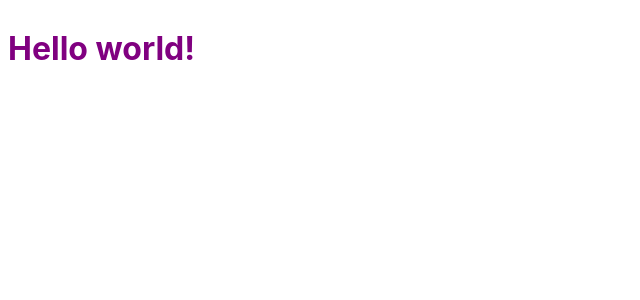
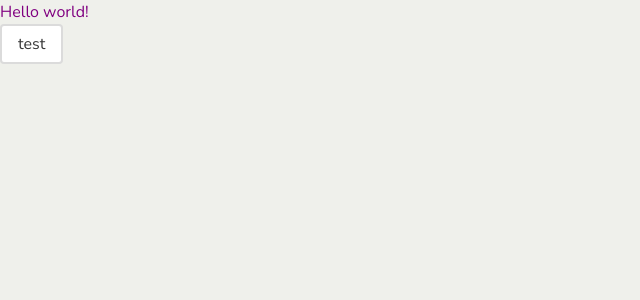
Before and after one commit to amcardle/aapp, a Svelte app: page / in a window 1280 px wide. Shown: the top 300 px of the page, without its empty margins (0-640 px from the left). Built offline with nearby package versions, Linux system fonts and the light colour scheme.

Commit message:
install bulma

```diff
--- a/package.json
+++ b/package.json
@@ -12,6 +12,9 @@
     "svelte": "^3.0.0"
   },
   "dependencies": {
+    "bulma": "^0.8.0",
+    "node-sass": "^4.12.0",
+    "rollup-plugin-postcss": "^2.0.3",
     "sirv-cli": "^0.4.4"
   },
   "scripts": {
--- a/rollup.config.js
+++ b/rollup.config.js
@@ -1,18 +1,20 @@
-import svelte from 'rollup-plugin-svelte';
-import resolve from 'rollup-plugin-node-resolve';
-import commonjs from 'rollup-plugin-commonjs';
-import livereload from 'rollup-plugin-livereload';
-import { terser } from 'rollup-plugin-terser';
+import svelte from "rollup-plugin-svelte";
+import resolve from "rollup-plugin-node-resolve";
+import commonjs from "rollup-plugin-commonjs";
+import livereload from "rollup-plugin-livereload";
+import { terser } from "rollup-plugin-terser";
+
+import postcss from "rollup-plugin-postcss";
 
 const production = !process.env.ROLLUP_WATCH;
 
 export default {
-	input: 'src/main.js',
+    input: "src/main.js",
     output: {
         sourcemap: true,
-		format: 'iife',
-		name: 'app',
-		file: 'public/bundle.js'
+        format: "iife",
+        name: "app",
+        file: "public/bundle.js"
     },
     plugins: [
         svelte({
@@ -21,9 +23,10 @@
             // we'll extract any component CSS out into
             // a separate file — better for performance
             css: css => {
-				css.write('public/bundle.css');
+                css.write("public/bundle.css");
             }
         }),
+        postcss({ extract: true, inject: false }),
 
         // If you have external dependencies installed from
         // npm, you'll most likely need these plugins. In
@@ -32,13 +35,14 @@
         // https://github.com/rollup/rollup-plugin-commonjs
         resolve({
             browser: true,
-			dedupe: importee => importee === 'svelte' || importee.startsWith('svelte/')
+            dedupe: importee =>
+                importee === "svelte" || importee.startsWith("svelte/")
         }),
         commonjs(),
 
         // Watch the `public` directory and refresh the
         // browser on changes when not in production
-		!production && livereload('public'),
+        !production && livereload("public"),
 
         // If we're building for production (npm run build
         // instead of npm run dev), minify
--- a/src/App.svelte
+++ b/src/App.svelte
@@ -1,11 +1,13 @@
 <script>
-	export let name;
+  import "./mystyles.scss";
+  export let name;
 </script>
 
 <style>
-	h1 {
-		color: purple;
-	}
+  h1 {
+    color: purple;
+  }
 </style>
 
 <h1>Hello {name}!</h1>
+<button class="button">test</button>
--- /dev/null
+++ b/src/mystyles.scss
@@ -0,0 +1,35 @@
+@charset "utf-8";
+
+// Import a Google Font
+@import url("https://fonts.googleapis.com/css?family=Nunito:400,700");
+
+// Set your brand colors
+$purple: #8a4d76;
+$pink: #fa7c91;
+$brown: #757763;
+$beige-light: #d0d1cd;
+$beige-lighter: #eff0eb;
+
+// Update Bulma's global variables
+$family-sans-serif: "Nunito", sans-serif;
+$grey-dark: $brown;
+$grey-light: $beige-light;
+$primary: $purple;
+$link: $pink;
+$widescreen-enabled: false;
+$fullhd-enabled: false;
+
+// Update some of Bulma's component variables
+$body-background-color: $beige-lighter;
+$control-border-width: 2px;
+$input-border-color: transparent;
+$input-shadow: none;
+
+// Import only what you need from Bulma
+@import "../node_modules/bulma/sass/utilities/_all.sass";
+@import "../node_modules/bulma/sass/base/_all.sass";
+@import "../node_modules/bulma/sass/components/_all.sass";
+@import "../node_modules/bulma/sass/elements/_all.sass";
+@import "../node_modules/bulma/sass/form/_all.sass";
+@import "../node_modules/bulma/sass/grid/_all.sass";
+@import "../node_modules/bulma/sass/layout/_all.sass";
```
Also changed, not shown: 1 other file (tests, documents, lock files or other folders). Lines whose indentation alone changed are shown as unchanged.
